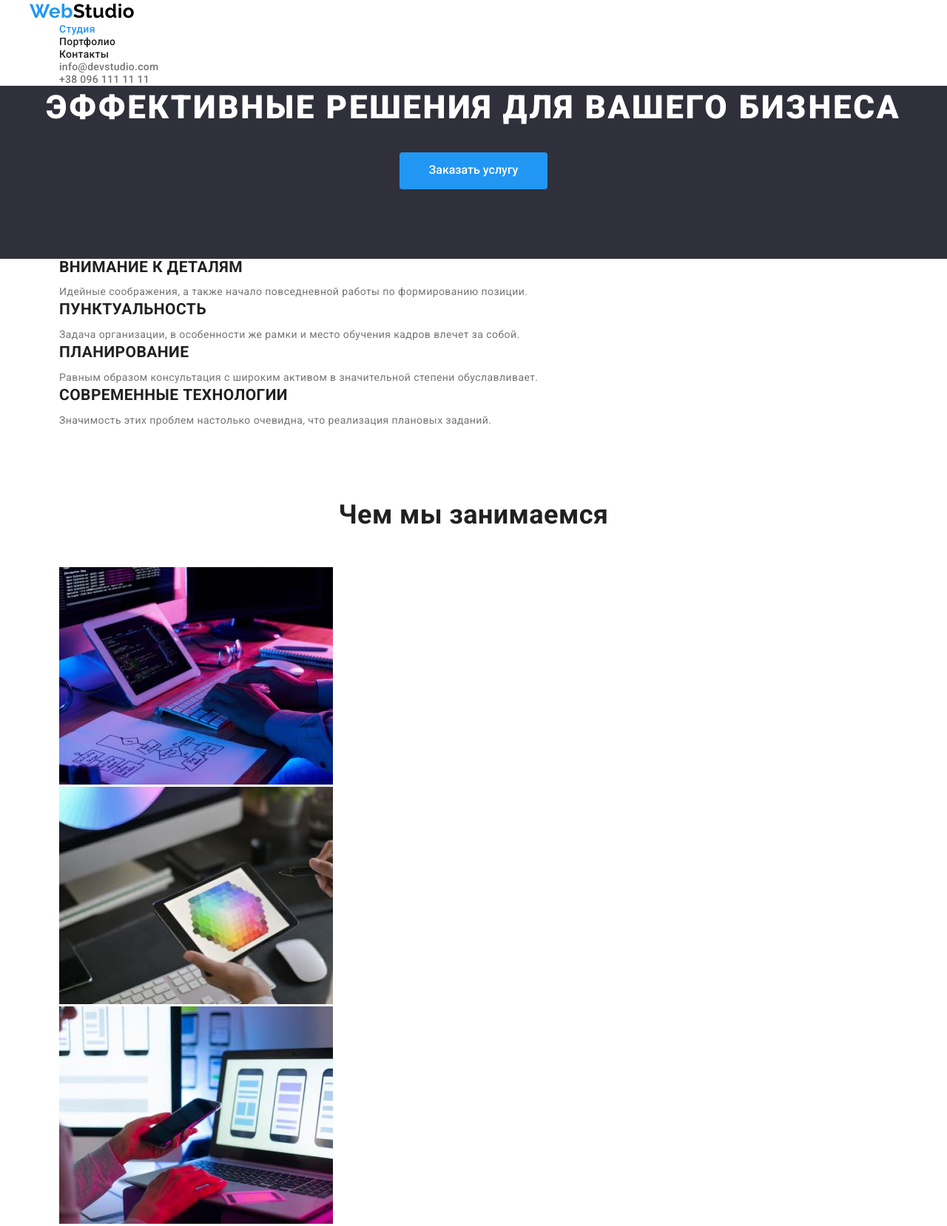
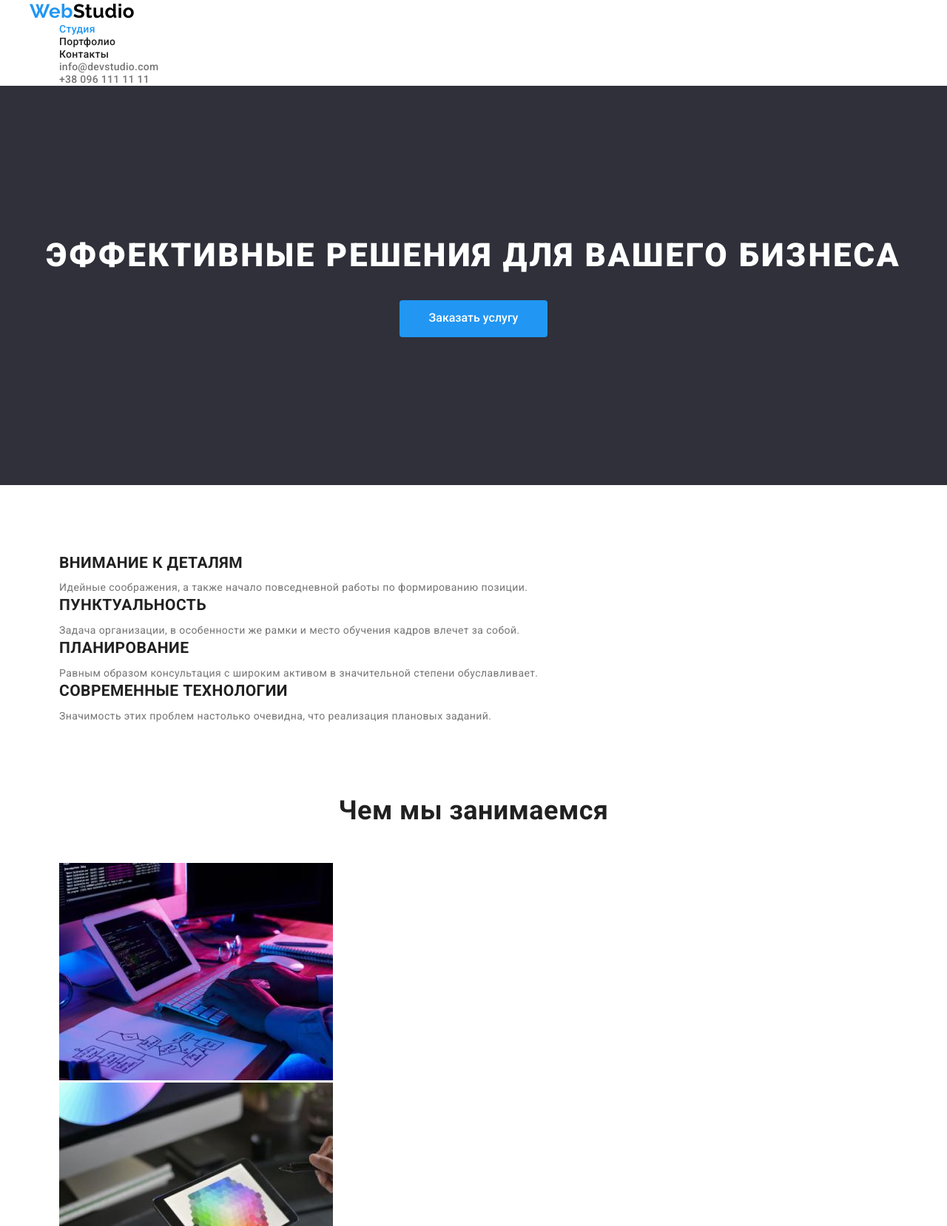
Before and after one commit to Helen-Korchemkina/goit-markup-hw-03, a plain HTML site: page index.html in a window 1280 px wide. Shown: the top 1658 px of the page at 74% size. Drawn offline with nearby package versions, Linux system fonts and the light colour scheme.

Commit message:
mistakes

```diff
--- a/css/styles.css
+++ b/css/styles.css
@@ -27,14 +27,22 @@ p {
 ul {
   list-style: none;
 }
-/*header*/
-.header a {
-  text-decoration: none;
+.section {
+  padding: 94px 15px;
 }
 .container {
   margin: 0 auto;
   width: 1200px;
 }
+/*header*/
+.header a {
+  text-decoration: none;
+}
+.header {
+  margin: 0 auto;
+  width: 1200px;
+}
+
 /*logo*/
 .logo {
   color: var(--logo-black-color);
@@ -73,13 +81,12 @@ ul {
   background-color: var(--background-grey-color);
   color: var(--second-text-color);
   text-align: center;
-  padding-bottom: 94px;
+  padding: 200px 15px;
 }
 .hero-title {
   font-weight: 900;
   font-size: 44px;
   line-height: 1.36;
-
   letter-spacing: 0.06em;
   text-transform: uppercase;
   margin-bottom: 30px;
@@ -94,8 +101,9 @@ ul {
   line-height: 1.71;
 }
 .excellence {
-  padding-bottom: 94px;
+  padding-bottom: 0px;
 }
+
 /*what we do*/
 .doing h2 {
   font-size: 36px;
@@ -103,16 +111,13 @@ ul {
   text-align: center;
   margin-bottom: 50px;
 }
-.doing {
-  padding-bottom: 94px;
-}
+
 /*our team*/
 .our-team {
   background-color: var(--background-light-color);
   font-size: 16px;
   line-height: 1.19;
   text-align: center;
-  padding-bottom: 94px;
 }
 .our-team h2 {
   font-weight: 500;
@@ -139,6 +144,7 @@ ul {
 .address a {
   font-weight: 400;
   line-height: 1.71;
+  font-style: normal;
 }
 /*buttons*/
 .button {
@@ -179,6 +185,3 @@ ul {
   font-size: 16px;
   line-height: 1.9;
 }
-.potfolio {
-  padding: 94px 0;
-}
--- a/index.html
+++ b/index.html
@@ -37,7 +37,7 @@
     </header>
     <main>
       <!--hero-->
-      <section class="hero">
+      <section class="hero section">
         <div class="container">
           <h1 class="hero-title">Эффективные решения для вашего бизнеса</h1>
           <button class="button primary" type="button">Заказать услугу</button>
@@ -45,7 +45,7 @@
       </section>
 
       <!--excellence-->
-      <section class="excellence">
+      <section class="excellence section">
         <div class="container">
           <ul>
             <li>
@@ -75,7 +75,7 @@
       </section>
 
       <!--what we do-->
-      <section class="doing">
+      <section class="doing section">
         <div class="container">
           <h2>Чем мы занимаемся</h2>
           <ul>
@@ -93,7 +93,7 @@
       </section>
       <!--our team-->
 
-        <section class="our-team">
+        <section class="our-team section">
           <div class="container">
           <h2>Наша команда</h2>
           <ul>
```
Also changed, not shown: portfolio.html (+3 -1 lines).
